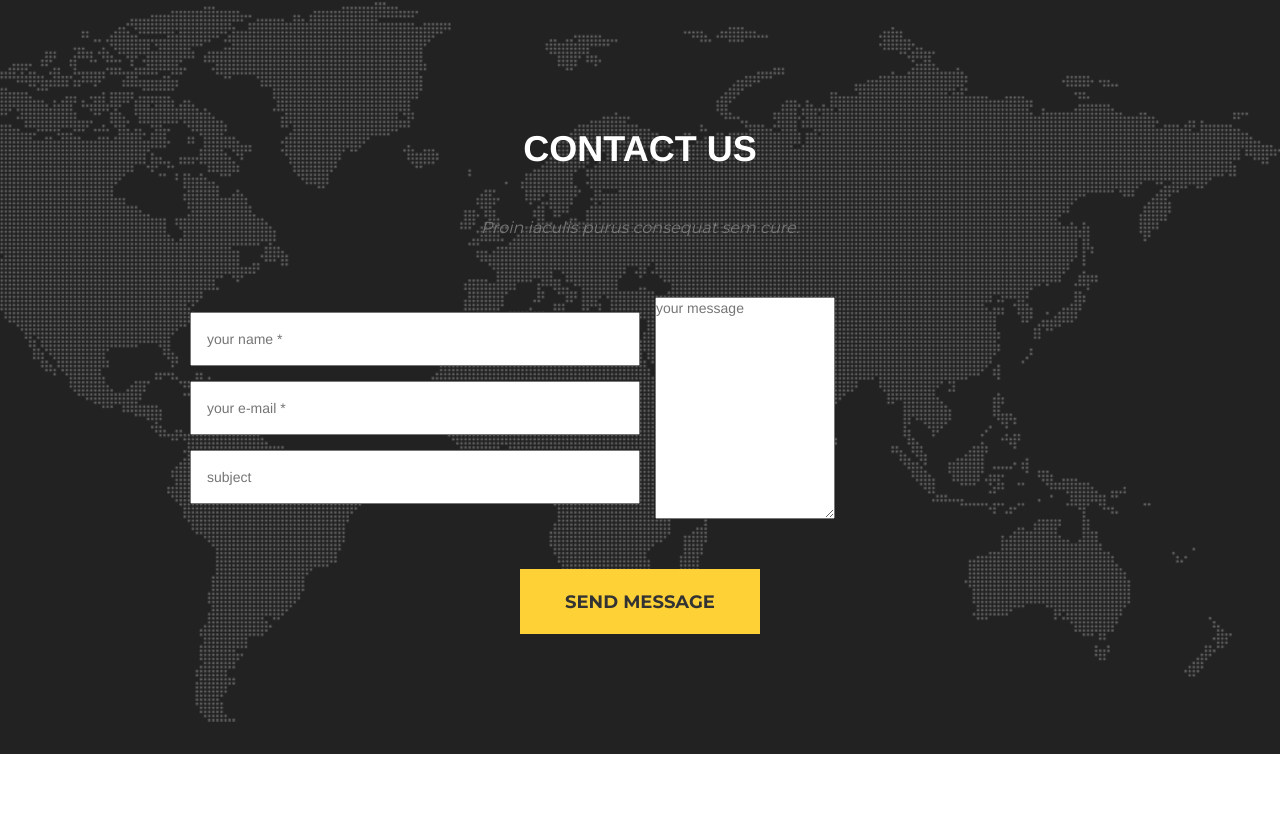
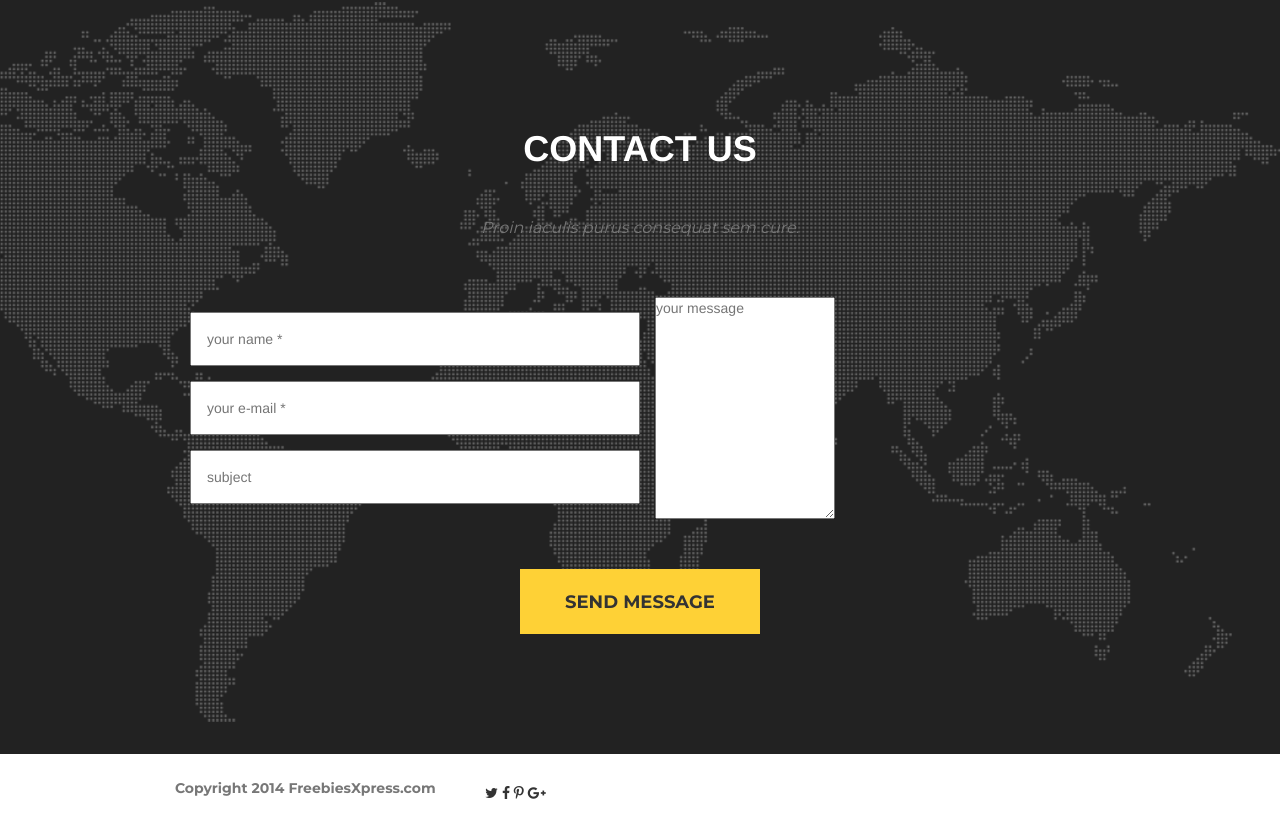
Before and after one commit to MichBrusilo/landing_page_1, a website: page index.html in a window 1280 px wide. Shown: the part 7365-8197 px from the top of the page. Before the commit the page ends 8119 px from the top, so only its background shows below. Drawn offline with nearby package versions, Linux system fonts and the light colour scheme.

Commit message:
Add footer section

```diff
--- a/css/style.css
+++ b/css/style.css
@@ -434,3 +434,24 @@ font-weight: 700;
   flex: 1;
   display: flex;
 }
+
+.footer {
+  display: flex;
+  align-items: center;
+  padding: 25px 120px;
+}
+
+.footer__copy {
+  flex: 0.5;
+}
+
+.footer__copy p {
+  font: 14px "Montserrat", sans-serif;
+  color: #777777;
+  font-weight: bold;
+}
+
+.footer__icon {
+  flex: 1;
+  padding: 0 60px 0 0px 0;
+}
--- a/index.html
+++ b/index.html
@@ -288,3 +288,18 @@ aenean rhoncus posuere odio in tincidunt proin iaculis.</p>
                 <button class="yellowbtn" type="submit">send message</button>
             </div>
         </section>
+
+      <!-- footer -->
+
+      <footer class="footer container">
+            <div class="footer__copy">
+                <p>Copyright 2014 FreebiesXpress.com</p>
+            </div>
+            <div class="footer__icon">
+                <i class="fa fa-twitter" aria-hidden="true"></i>
+                <i class="fa fa-facebook" aria-hidden="true"></i>
+                <i class="fa fa-pinterest-p" aria-hidden="true"></i>
+                <i class="fa fa-google-plus" aria-hidden="true"></i>
+            </div>
+        </footer>
+    </body>
```
